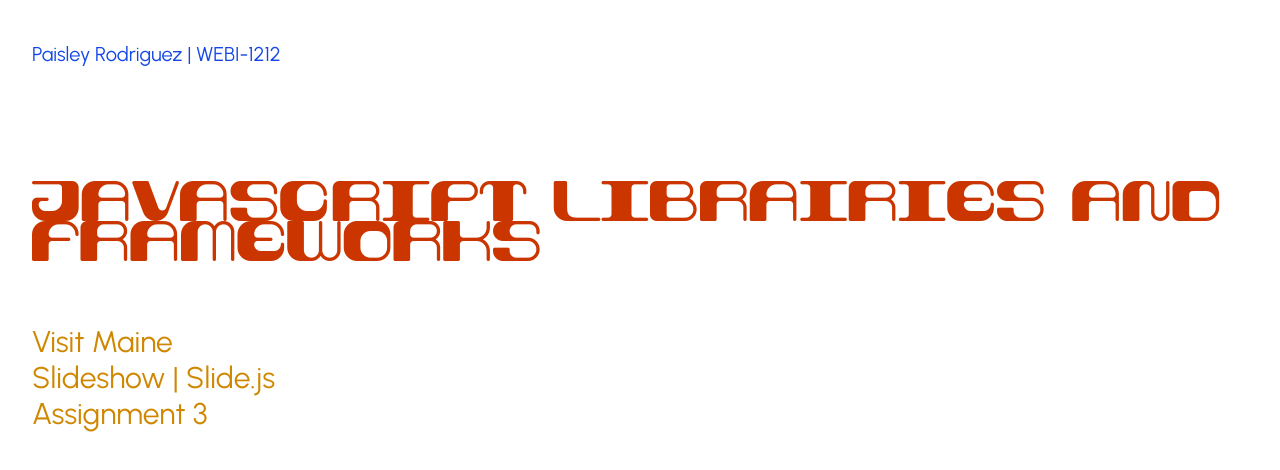
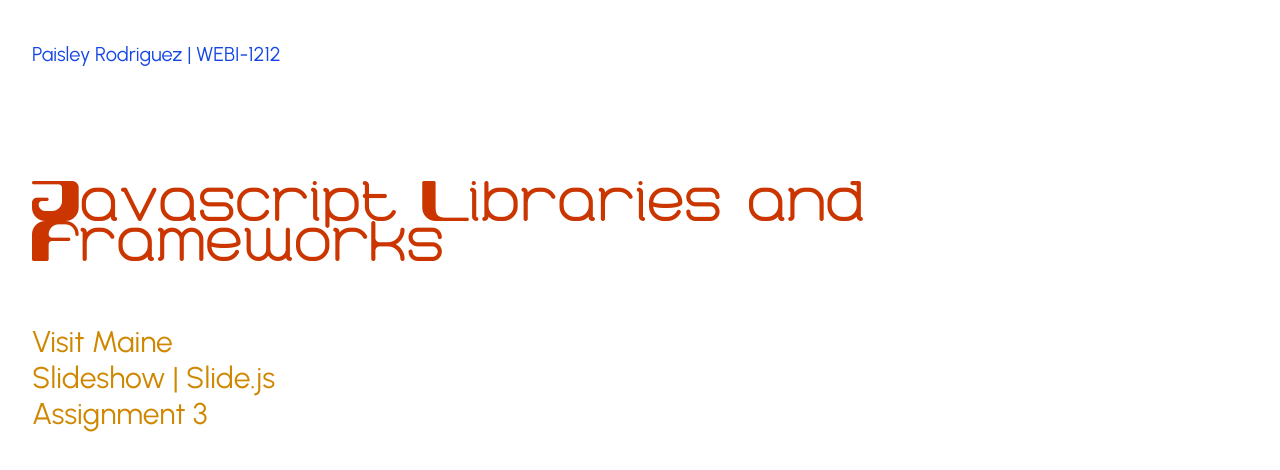
Before and after one commit to prr-rodriguez/javascript-libraries-and-frameworks, a plain HTML site: page index.html in a window 1280 px wide. Drawn offline with nearby package versions, Linux system fonts and the light colour scheme.

Commit message:
java-header-update

```diff
--- a/index.html
+++ b/index.html
@@ -13,7 +13,7 @@
 
     <div class="mx-8 my-8">
       <h2 class= "text-xl text-blue-700 my-10 mb-30 urbanist-body">Paisley Rodriguez | WEBI-1212</h2>
-      <h1 class= "text-6xl text-orange-700 my-14">JAVASCRIPT LIBRAIRIES AND FRAMEWORKS</h1>
+      <h1 class= "text-6xl text-orange-700 my-14">Javascript Libraries and Frameworks</h1>
       <ul class="text-3xl text-yellow-600 my-10 urbanist-body">
         <li><a href="maine.html" class="text-decoration-none">Visit Maine</a></li>
         <li><a href="slideshow.html" class="text-decoration-none">Slideshow | Slide.js</a></li>
```
